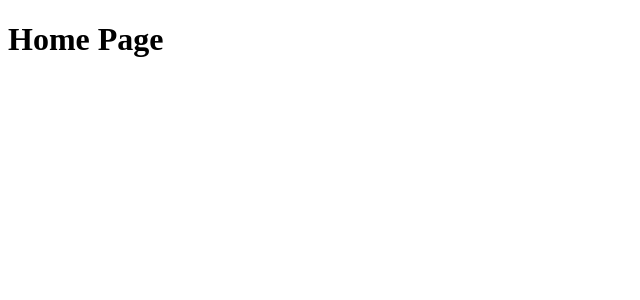
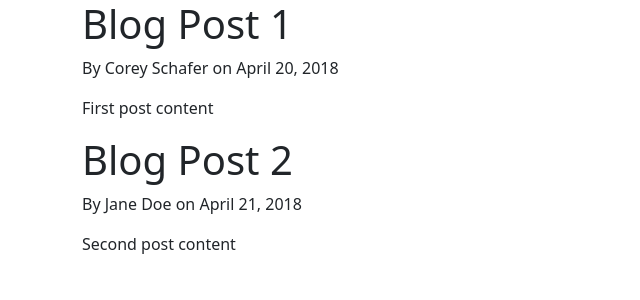
Before and after one commit to Turkosaurus/flask, a Flask app: page /home in a window 1280 px wide. Shown: the top 300 px of the page, without its empty margins (0-640 px from the left). Run offline with Flask 2, Linux system fonts and the light colour scheme.

Commit message:
video 2, first pass complete

```diff
--- a/application.py
+++ b/application.py
@@ -1,11 +1,29 @@
 from flask import Flask, render_template
 app = Flask(__name__)
+
+
+# Dictionaries containing blog posts
+posts = [
+    {
+        'author': 'Corey Schafer',
+        'title': 'Blog Post 1',
+        'content': 'First post content',
+        'date_posted': 'April 20, 2018'
+    },
+    {
+        'author': 'Jane Doe',
+        'title': 'Blog Post 2',
+        'content': 'Second post content',
+        'date_posted': 'April 21, 2018'
+    }
+]
 
 @app.route("/")
 @app.route("/home")
 def home():
-    return render_template('home.html')
+    print(posts)
+    return render_template('home.html', posts=posts)
 
 @app.route("/about")
-def about ():
-    return "<h1>About</h1>"
+def about():
+    return render_template('about.html', title='About')
--- a/templates/about.html
+++ b/templates/about.html
@@ -0,0 +1,4 @@
+{% extends "layout.html" %}
+{% block content %}
+    <h1>About Page</h1>
+{% endblock content %}
--- a/templates/home.html
+++ b/templates/home.html
@@ -1,9 +1,8 @@
-<!DOCTYPE html>
-<html>
-    <head>
-        <title></title>
-    </head>
-    <body>
-        <h1>Home Page</h1>
-    </body>
-</html>
+{% extends "layout.html" %}
+{% block content %}
+    {% for post in posts %}
+        <h1>{{ post.title }}</h1>
+        <p>By {{ post.author }} on {{ post.date_posted }}</p>
+        <p>{{ post.content }}</p>
+    {% endfor %}
+{% endblock content %}
--- a/templates/layout.html
+++ b/templates/layout.html
@@ -0,0 +1,26 @@
+<!DOCTYPE html>
+<html>
+<head>
+    <!-- Required meta tags -->
+    <meta charset="utf-8">
+    <meta name="viewport" content="width=device-width, initial-scale=1">
+
+    <!-- Bootstrap CSS -->
+    <link href="https://cdn.jsdelivr.net/npm/bootstrap@5.0.0-beta1/dist/css/bootstrap.min.css" rel="stylesheet" integrity="sha384-giJF6kkoqNQ00vy+HMDP7azOuL0xtbfIcaT9wjKHr8RbDVddVHyTfAAsrekwKmP1" crossorigin="anonymous">
+
+    <!-- Option 1: Bootstrap Bundle with Popper -->
+    <script src="https://cdn.jsdelivr.net/npm/bootstrap@5.0.0-beta1/dist/js/bootstrap.bundle.min.js" integrity="sha384-ygbV9kiqUc6oa4msXn9868pTtWMgiQaeYH7/t7LECLbyPA2x65Kgf80OJFdroafW" crossorigin="anonymous"></script>
+
+
+    {% if title %}
+        <title>Flask Blog - {{ title }}</title>
+    {% else %}
+        <title>Flask Blog</title>
+    {% endif %}
+</head>
+<div class="container">
+    <body>
+        {% block content %}{% endblock %}
+    </body>
+</div>
+</html>
```
Also changed, not shown: readme.md.
